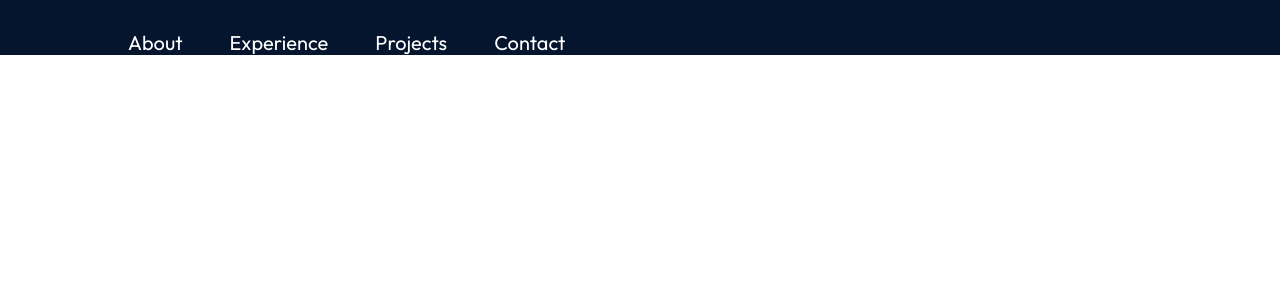
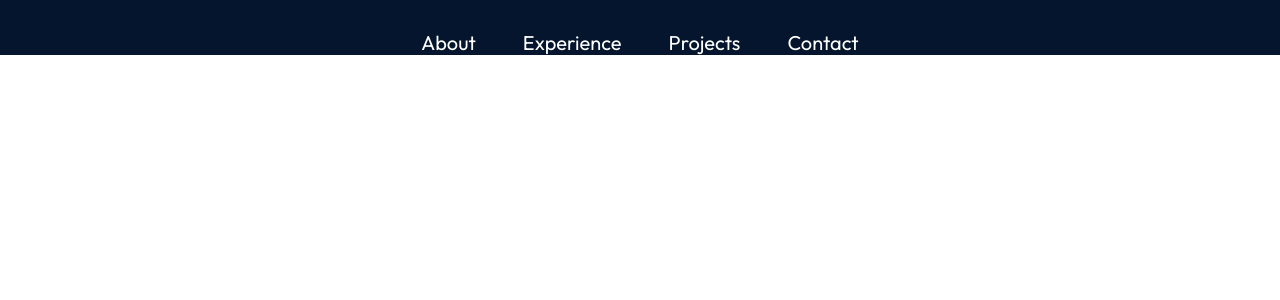
Before and after one commit to nattmartinez10/nattmartinez10.github.io, a React (Vite) app: page / in a window 1280 px wide. Shown: the top 300 px of the page. Built offline with nearby package versions, Linux system fonts and the light colour scheme.

Commit message:
Center header menu

```diff
--- a/src/components/Navbar/NavBar.module.css
+++ b/src/components/Navbar/NavBar.module.css
@@ -1,10 +1,10 @@
 @import "../../vars.css";
 
-.navbar{
+.navbar {
     position: relative;
     display: flex;
+    justify-content: center;
     align-items: center;
-    justify-content: space-between;
     padding-top: 30px;
     z-index: 2;
     margin: 0 10%;
@@ -17,15 +17,17 @@
     color: var(--color-text);
 }
 
-.menu{
+.menu {
     display: flex;
-
+    justify-content: center;
+    width: 100%;
 }
 
-.menuItems{
+.menuItems {
     display: flex;
-    gap:47px;
+    gap: 47px;
     list-style: none;
+    justify-content: center;
 }
 
 .menuItems a{
```
